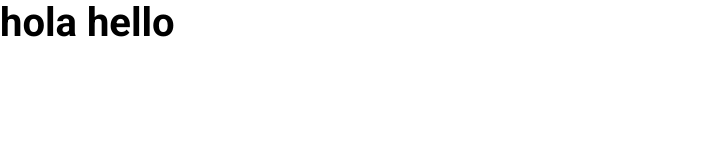
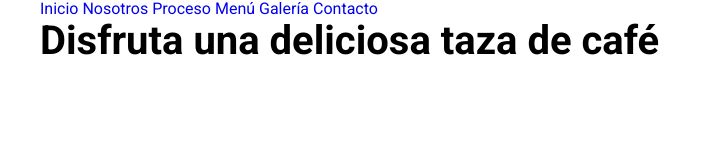
Before and after one commit to Duglianny/proyecto-cafeteria, a website: page index.html in a window 1280 px wide. Shown: the whole page, without its empty margins (0-720 px from the left). Drawn offline with Linux system fonts and the light colour scheme.

Commit message:
creando el html de header

```diff
--- a/index.html
+++ b/index.html
@@ -12,6 +12,30 @@
 
 </head>
 <body>
-    <h1>hola hello </h1>
+    <header class="header header-principal">
+      <div class="contenido-header contenedor">
+        <div class="barra">
+          <div class="logo">
+
+
+          </div>
+
+          <nav class="nav-principal">
+            <a href="index.html">Inicio</a>
+            <a href="nosotros.html">Nosotros</a>
+            <a href="proceso.html">Proceso</a>
+            <a href="menu.html">Menú</a>
+            <a href="galeria.html">Galería</a>
+            <a href="contacto.html">Contacto</a>
+          </nav>
+
+        </div>
+
+        <div class="texto-header">
+          <h1>Disfruta una deliciosa taza de café</h1>
+        </div>
+
+      </div>
+    </header>
 </body>
 </html>
--- a/src/scss/app.scss
+++ b/src/scss/app.scss
@@ -1 +1,2 @@
 @use './base/index';
+@use './header/index'
--- /dev/null
+++ b/src/scss/header/_index.scss
@@ -0,0 +1,2 @@
+@forward './header';
+@forward './navegacion';
```
